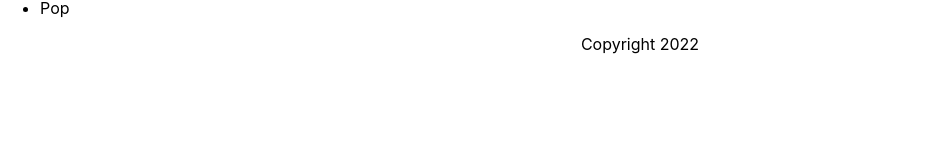
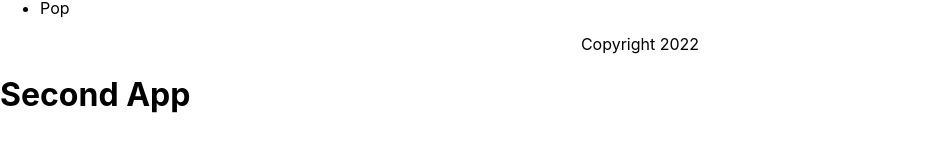
Before and after one commit to skillc01/react-site, a React (Create React App) app: page / in a window 1280 px wide. Shown: the part 550-702 px from the top of the page, without its empty margins (0-935 px from the left). Built offline with nearby package versions, Linux system fonts and the light colour scheme.

Commit message:
Add App2

```diff
--- a/src/App.js
+++ b/src/App.js
@@ -42,7 +42,7 @@ const musicObjs = musicArray.map((music, i) => ({ id: i, title: music}));
 
 function App() {
   return (
-    <div className="App">
+    <div class="App">
       <Header name="Sounds"></Header>
       <Main listen="Music Genres" musicArray={musicObjs}/>
       <Footer date={new Date().getFullYear()}/>
--- a/src/index.js
+++ b/src/index.js
@@ -3,5 +3,17 @@ import ReactDOM from 'react-dom';
 import './index.css';
 import App from './App';
 
-ReactDOM.render(<App/>, document.getElementById('root')
+function App2() {
+    return(
+        <h1>Second App</h1>
+    )
+}
+
+ReactDOM.render(
+    <>
+        <App/>
+        <App2/>
+    </>,
+    document.getElementById('root')
+
 );
```
